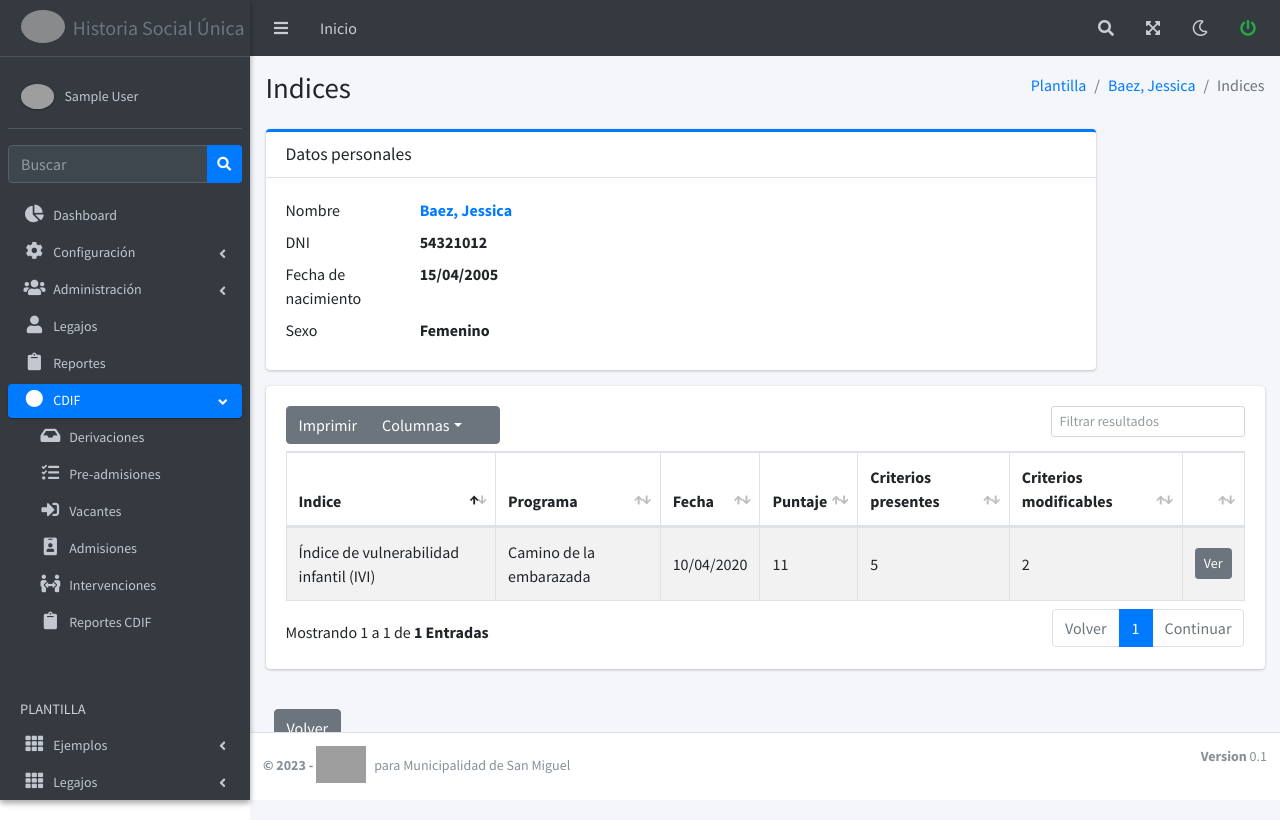
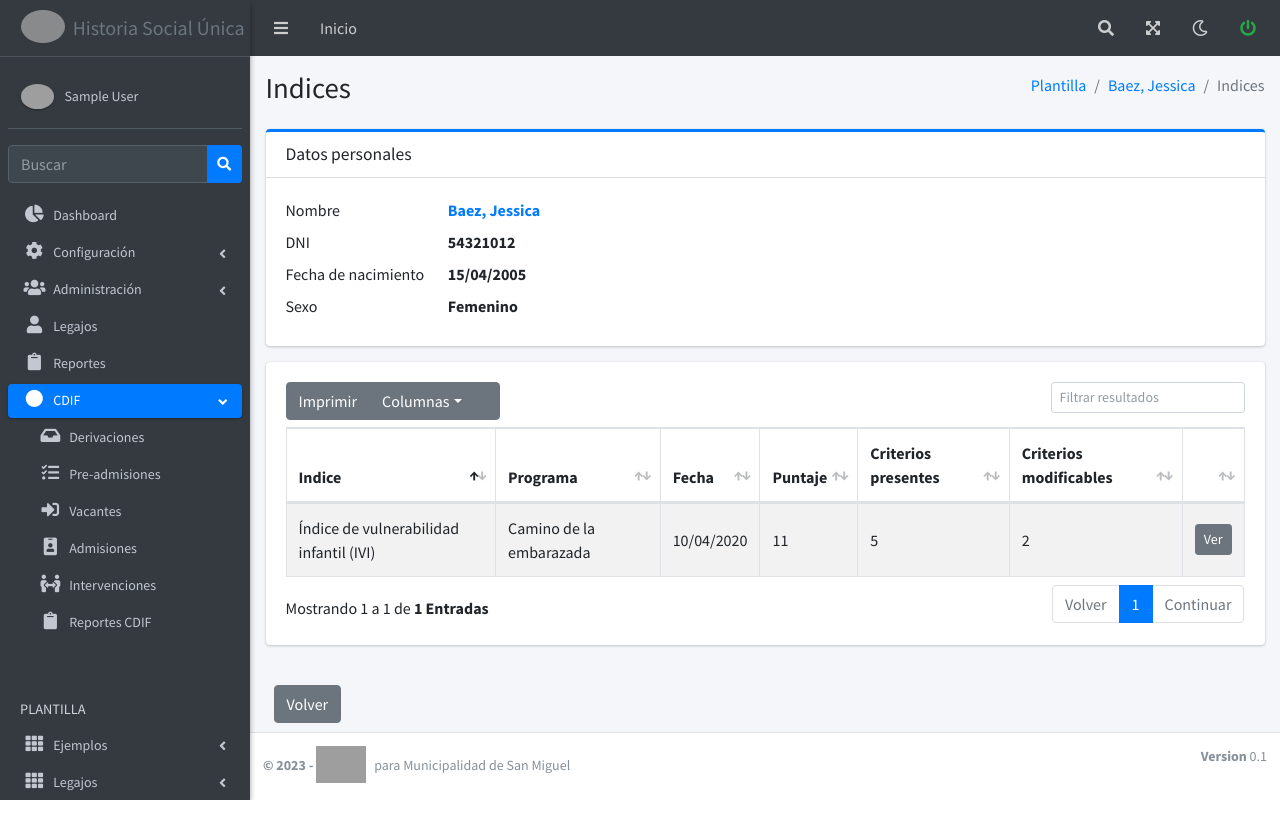
Before and after one commit to matias394/HSU-AGO, a Django app: page /plantilla/programas/indices in a window 1280 px wide. Run offline with Django 4.2, Linux system fonts and the light colour scheme; the visitor is signed in with stand-in values (Sample User, id 1); data that the repository does not hold is empty; parts of the project's set-up code (start-up, migrations or seed data) failed here and were passed over; some libraries are stand-ins or nearby versions; grey boxes are pictures that could not be loaded.

Commit message:
cambios en indices

```diff
--- a/Inicio/templates/Ejemplos/indices.html
+++ b/Inicio/templates/Ejemplos/indices.html
@@ -24,7 +24,7 @@ Indices
 
 <!-- Datos de legajo -->
 <div class="row">
-  <div class="col-sm-10 pb-3">
+  <div class="col-12 pb-3">
     <div class="card card-outline card-primary h-100 mb-0">
       <div class="card-header">
         <h3 class="card-title">Datos personales</h3>
```
